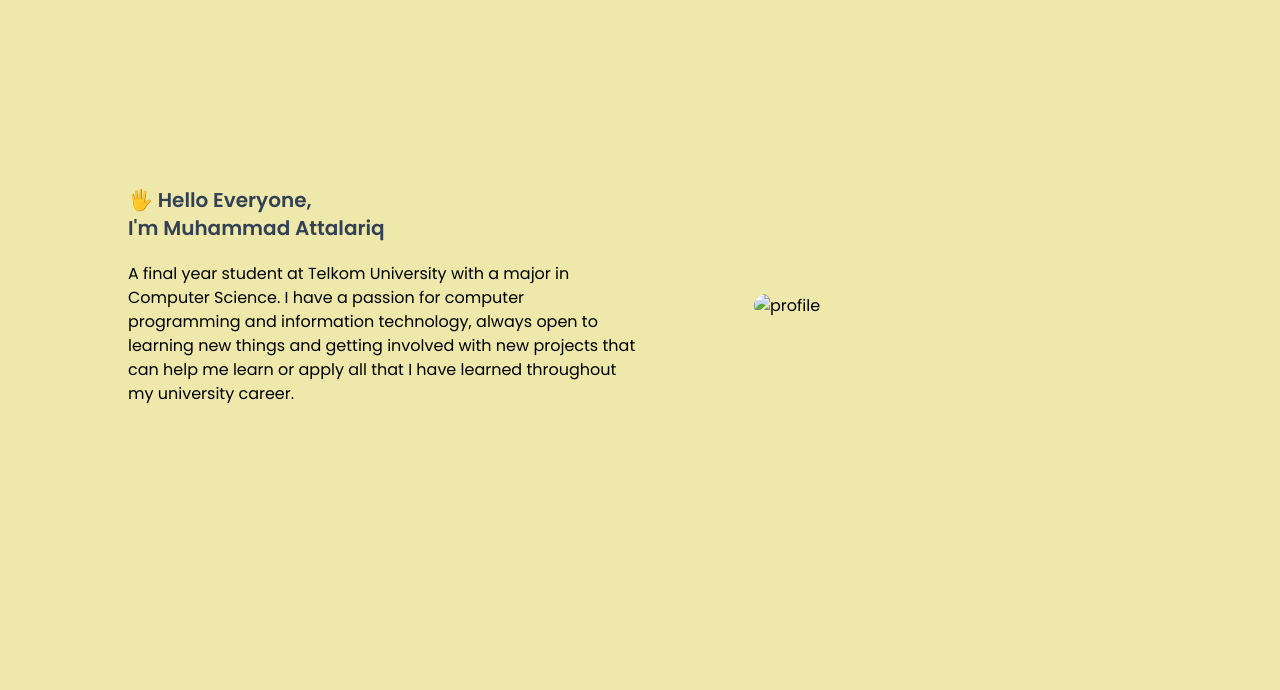
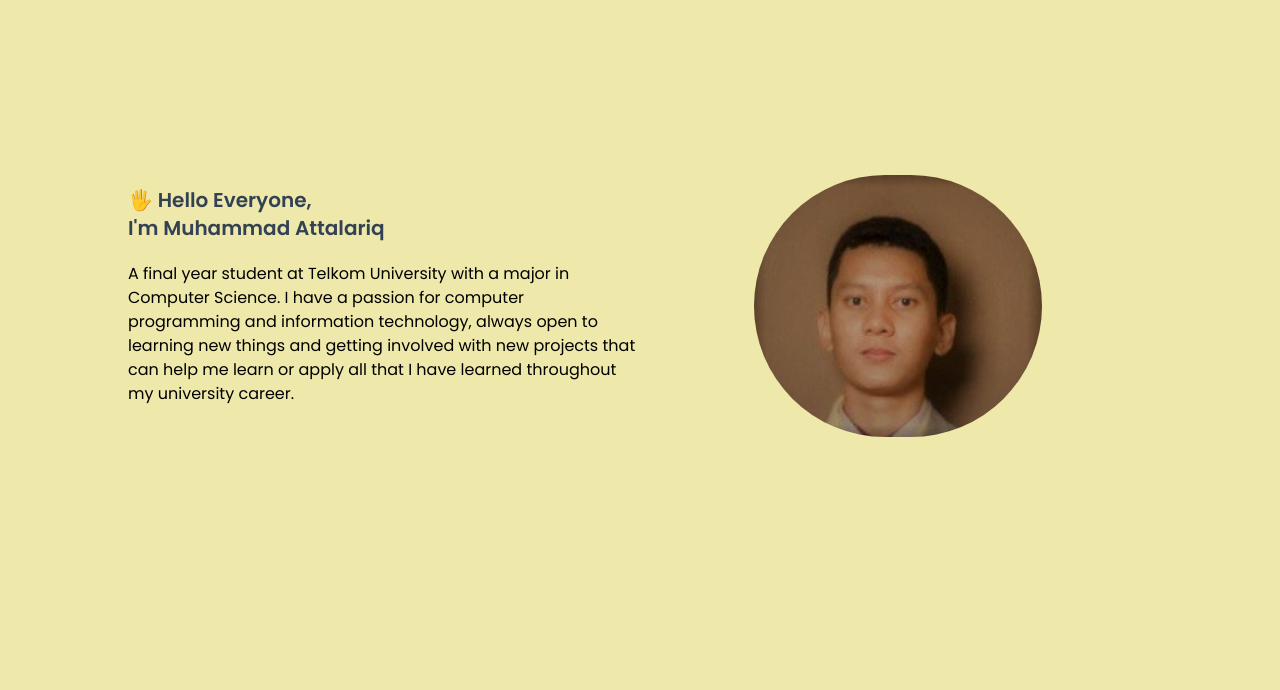
Before and after one commit to attalariq123/muhammad_attalariq-netlify_assignment, a plain HTML site: page index.html in a window 1280 px wide. Shown: the part 110-800 px from the top of the page. Drawn offline with nearby package versions, Linux system fonts and the light colour scheme.

Commit message:
Update index.html

```diff
--- a/index.html
+++ b/index.html
@@ -114,7 +114,7 @@
 
                     <div class="tablet:grid phone:hidden place-content-center">
                         <img class="main-picture rounded-full tablet:flex phone:hidden w-72 max-h-screen"
-                            src="/src/images/profile.jpg" alt="profile" />
+                            src="/images/profile.jpg" alt="profile" />
                     </div>
 
                 </div>
```
